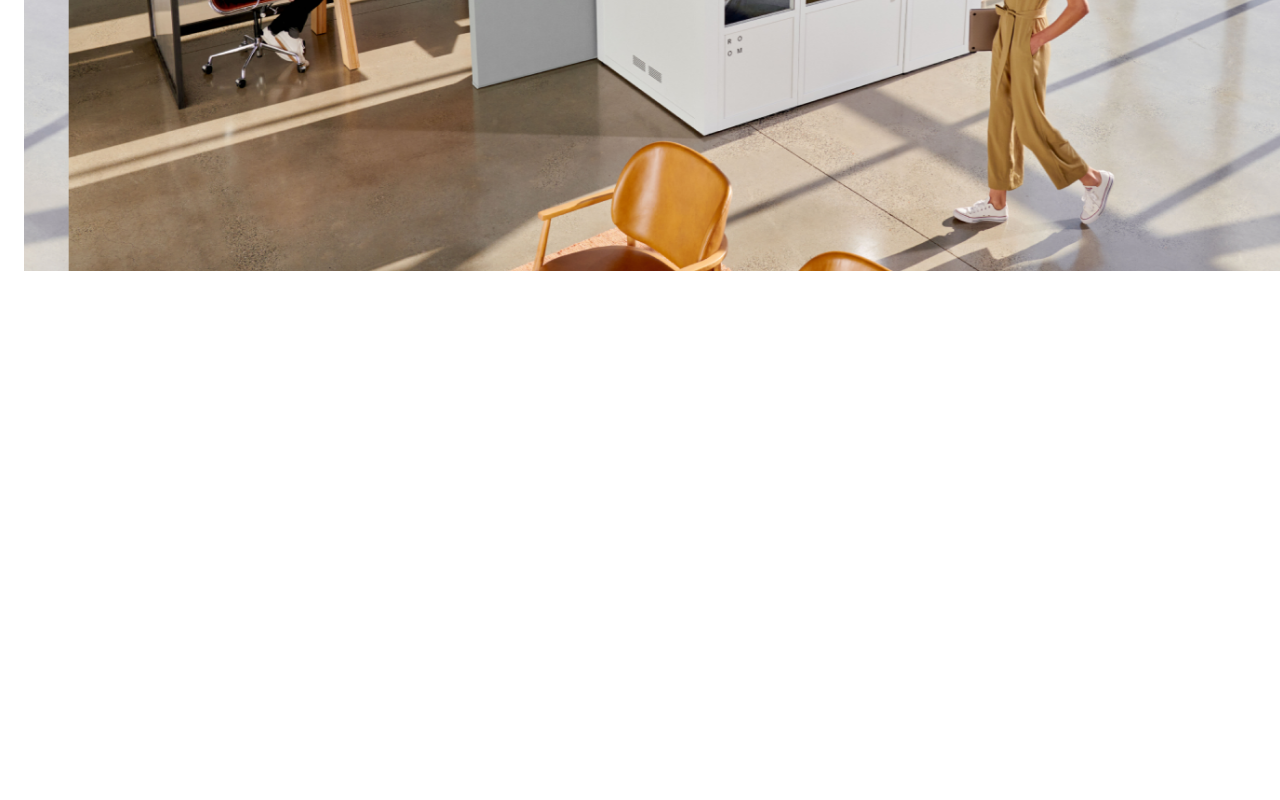
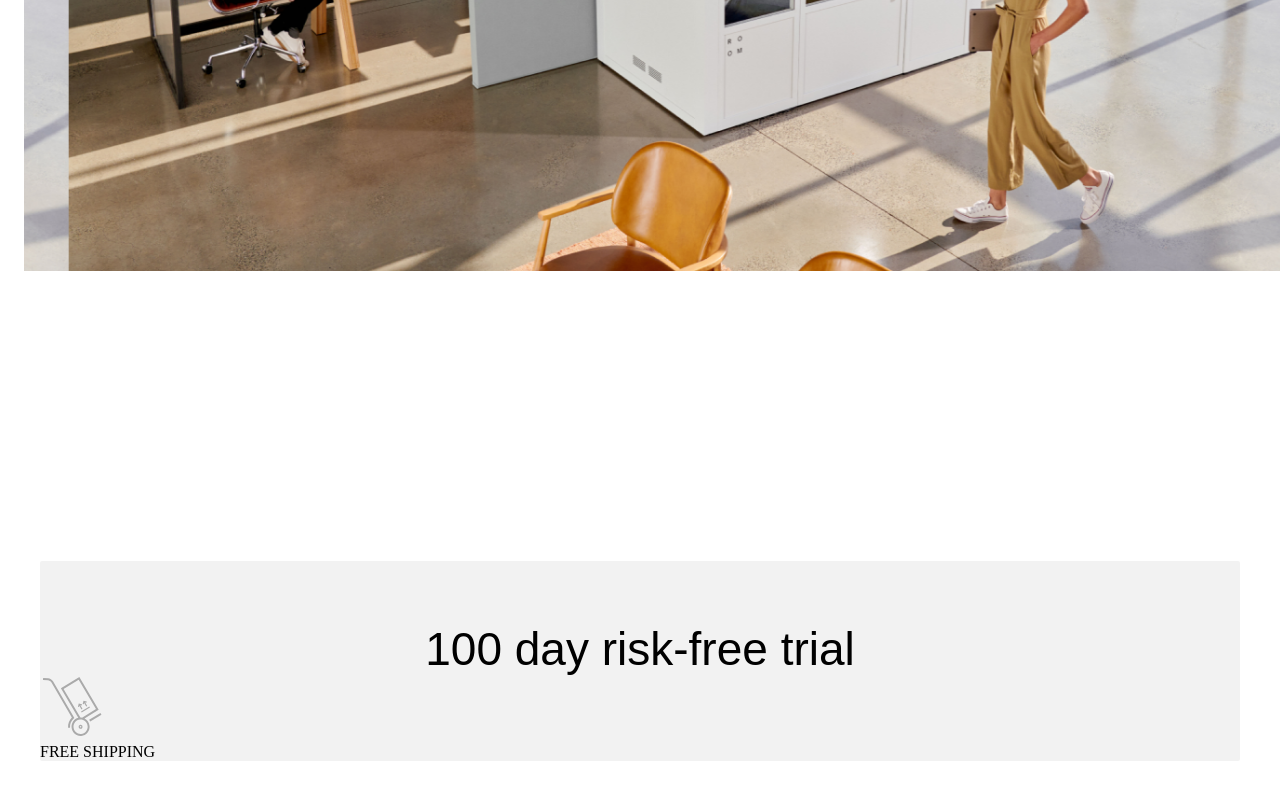
Before and after one commit to rahvalovmiha/ROOM, a plain HTML site: page index.html in a window 1280 px wide. Shown: the part 8368-9168 px from the top of the page. Before the commit the page ends 8651 px from the top, so only its background shows below. Drawn offline with Linux system fonts and the light colour scheme.

Commit message:
i did not have time to finish

```diff
--- a/css/style.css
+++ b/css/style.css
@@ -450,11 +450,42 @@ p {
 
 /* see__container{} */
 
-.see__box{
+.see__box {
     max-width: 1344px;
     margin: 288px auto 0;
 }
 
-.see__photo{
+.see__photo {
     width: 1340px;
 }
+
+/* .trial-version{} */
+
+/* .trial-version__container{} */
+
+.trial-version__box {
+    max-width: 1200px;
+    margin: 286px auto 79px;
+    border-radius: 2px;
+    background: rgb(242, 242, 242);
+}
+
+.trial-version__title {
+    padding-top: 63px;
+    color: rgb(0, 0, 0);
+    font-family: sans-serif;
+    font-size: 46px;
+    font-weight: 400;
+    line-height: 50.6px;
+    text-align: center;
+}
+
+.trial-version__list{
+    max-width: 800px;
+}
+
+/* .trial-version__item{} */
+
+/* .trial-version__item-photo{} */
+
+/* .trial-version__item-text{} */
--- a/index.html
+++ b/index.html
@@ -302,7 +302,17 @@
     </main>
     <main>
         <section class="trial-version">
-            <div class="container"></div>
+            <div class="container trial-version__container">
+                <div class="trial-version__box">
+                    <h2 class="trial-version__title">100 day risk-free trial</h2>
+                    <ul class="trial-version__list">
+                        <li class="trial-version__item">
+                            <img src="img/free-shipping.svg" alt="free-shipping" class="trial-version__item-photo" width="64" height="64">
+                            <p class="trial-version__item-text">FREE SHIPPING</p>
+                        </li>
+                    </ul>
+                </div>
+            </div>
         </section>
     </main>
     <main>
```
